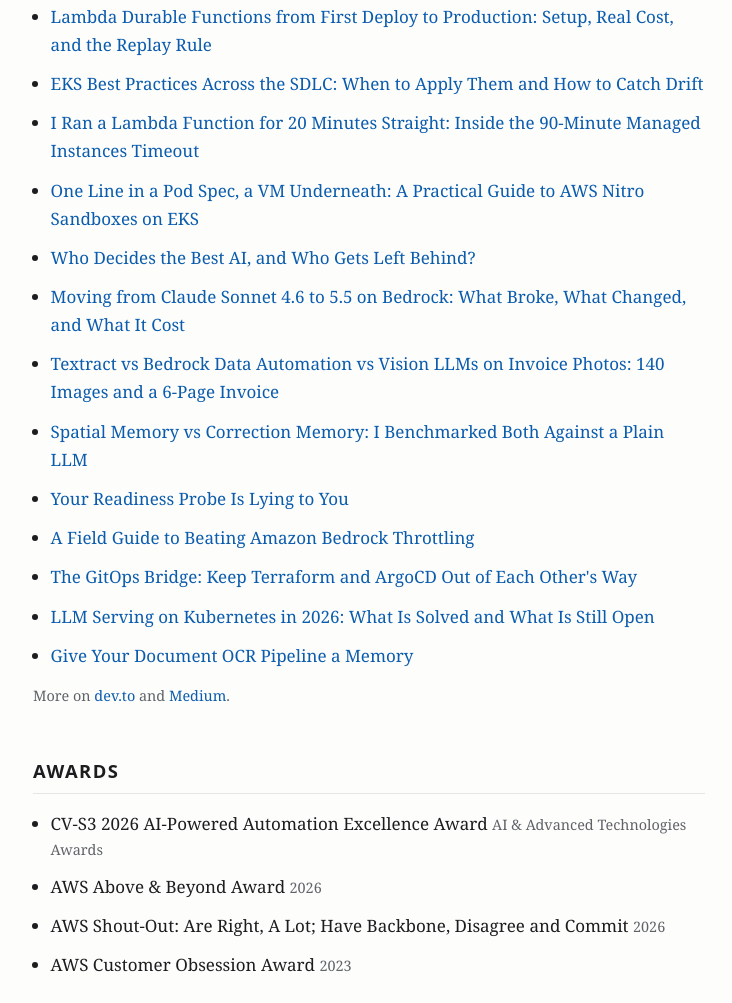
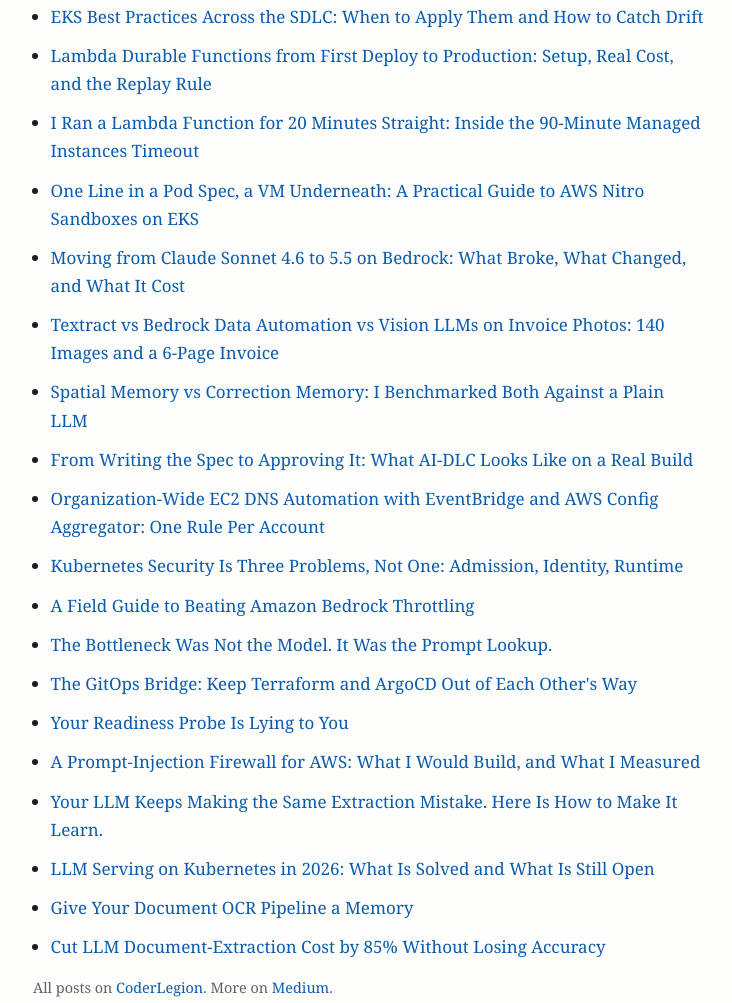
Before and after one commit to avneetbansal-aws/avneetbansal-aws.github.io, a plain HTML site: page index.html in a window 1280 px wide. Shown: the part 5136-6139 px from the top of the page, without its empty margins (271-1003 px from the left). Drawn offline with Linux system fonts and the light colour scheme.

Commit message:
Update index.html

```diff
--- a/index.html
+++ b/index.html
@@ -158,21 +158,27 @@ ior <!DOCTYPE html>
   <section id="writing" aria-labelledby="writing-h">
     <h2 id="writing-h">Writing</h2>
     <ul class="list">
-      <li><a href="https://dev.to/avneet_bansal_a65b3f31fc4/lambda-durable-functions-from-first-deploy-to-production-setup-real-cost-and-the-replay-rule-2g9e">Lambda Durable Functions from First Deploy to Production: Setup, Real Cost, and the Replay Rule</a></li>
-      <li><a href="https://dev.to/avneet_bansal_a65b3f31fc4/eks-best-practices-across-the-sdlc-when-to-apply-them-and-how-to-catch-drift-4l4">EKS Best Practices Across the SDLC: When to Apply Them and How to Catch Drift</a></li>
-      <li><a href="https://dev.to/avneet_bansal_a65b3f31fc4/i-ran-a-lambda-function-for-20-minutes-straight-inside-the-90-minute-managed-instances-timeout-12n5">I Ran a Lambda Function for 20 Minutes Straight: Inside the 90-Minute Managed Instances Timeout</a></li>
-      <li><a href="https://dev.to/avneet_bansal_a65b3f31fc4/one-line-in-a-pod-spec-a-vm-underneath-a-practical-guide-to-aws-nitro-sandboxes-on-eks-2e13">One Line in a Pod Spec, a VM Underneath: A Practical Guide to AWS Nitro Sandboxes on EKS</a></li>
-      <li><a href="https://dev.to/avneet_bansal_a65b3f31fc4/who-decides-the-best-ai-and-who-gets-left-behind-ogl">Who Decides the Best AI, and Who Gets Left Behind?</a></li>
-      <li><a href="https://dev.to/avneet_bansal_a65b3f31fc4/moving-from-claude-sonnet-46-to-55-on-bedrock-what-broke-what-changed-and-what-it-cost-3164">Moving from Claude Sonnet 4.6 to 5.5 on Bedrock: What Broke, What Changed, and What It Cost</a></li>
-      <li><a href="https://dev.to/avneet_bansal_a65b3f31fc4/textract-vs-bedrock-data-automation-vs-vision-llms-on-invoice-photos-140-images-and-a-6-page-59n9">Textract vs Bedrock Data Automation vs Vision LLMs on Invoice Photos: 140 Images and a 6-Page Invoice</a></li>
-      <li><a href="https://dev.to/avneet_bansal_a65b3f31fc4/spatial-memory-vs-correction-memory-i-benchmarked-both-against-a-plain-llm-3c39">Spatial Memory vs Correction Memory: I Benchmarked Both Against a Plain LLM</a></li>
-      <li><a href="https://dev.to/avneet_bansal_a65b3f31fc4/your-readiness-probe-is-lying-to-you-5e1g">Your Readiness Probe Is Lying to You</a></li>
-      <li><a href="https://dev.to/avneet_bansal_a65b3f31fc4/a-field-guide-to-beating-amazon-bedrock-throttling-1b9g">A Field Guide to Beating Amazon Bedrock Throttling</a></li>
-      <li><a href="https://dev.to/avneet_bansal_a65b3f31fc4/the-gitops-bridge-keep-terraform-and-argocd-out-of-each-others-way-3721">The GitOps Bridge: Keep Terraform and ArgoCD Out of Each Other's Way</a></li>
-      <li><a href="https://dev.to/avneet_bansal_a65b3f31fc4/llm-serving-on-kubernetes-in-2026-whats-solved-and-whats-still-open-52ad">LLM Serving on Kubernetes in 2026: What Is Solved and What Is Still Open</a></li>
-      <li><a href="https://dev.to/avneet_bansal_a65b3f31fc4/give-your-document-ocr-pipeline-a-memory-59l1">Give Your Document OCR Pipeline a Memory</a></li>
+      <li><a href="https://coderlegion.com/35938/eks-best-practices-across-the-sdlc-when-to-apply-them-and-how-to-catch-drift">EKS Best Practices Across the SDLC: When to Apply Them and How to Catch Drift</a></li>
+      <li><a href="https://coderlegion.com/35466/lambda-durable-functions-from-first-deploy-production-setup-real-cost-and-the-replay-rule">Lambda Durable Functions from First Deploy to Production: Setup, Real Cost, and the Replay Rule</a></li>
+      <li><a href="https://coderlegion.com/35124/ran-lambda-function-for-20-minutes-straight-inside-the-minute-managed-instances-timeout">I Ran a Lambda Function for 20 Minutes Straight: Inside the 90-Minute Managed Instances Timeout</a></li>
+      <li><a href="https://coderlegion.com/34594/one-line-in-a-pod-spec-a-vm-underneath-a-practical-guide-to-aws-nitro-sandboxes-on-eks">One Line in a Pod Spec, a VM Underneath: A Practical Guide to AWS Nitro Sandboxes on EKS</a></li>
+      <li><a href="https://coderlegion.com/34578/moving-from-claude-sonnet-4-6-to-5-5-on-bedrock-what-broke-what-changed-and-what-it-cost">Moving from Claude Sonnet 4.6 to 5.5 on Bedrock: What Broke, What Changed, and What It Cost</a></li>
+      <li><a href="https://coderlegion.com/34113/textract-vs-bda-vs-vision-llms-on-invoice-photos-140-images-and-a-6-page-invoice-real-calls">Textract vs Bedrock Data Automation vs Vision LLMs on Invoice Photos: 140 Images and a 6-Page Invoice</a></li>
+      <li><a href="https://coderlegion.com/33705/spatial-memory-vs-correction-memory-i-benchmarked-both-against-a-plain-llm">Spatial Memory vs Correction Memory: I Benchmarked Both Against a Plain LLM</a></li>
+      <li><a href="https://coderlegion.com/33078/from-writing-the-spec-to-approving-it-what-ai-dlc-looks-like-on-a-real-build">From Writing the Spec to Approving It: What AI-DLC Looks Like on a Real Build</a></li>
+      <li><a href="https://coderlegion.com/32736/organization-wide-ec2-dns-automation-with-eventbridge-aws-config-aggregator-rule-account">Organization-Wide EC2 DNS Automation with EventBridge and AWS Config Aggregator: One Rule Per Account</a></li>
+      <li><a href="https://coderlegion.com/32018/kubernetes-security-is-three-problems-not-one-admission-identity-runtime">Kubernetes Security Is Three Problems, Not One: Admission, Identity, Runtime</a></li>
+      <li><a href="https://coderlegion.com/31889/a-field-guide-to-beating-amazon-bedrock-throttling">A Field Guide to Beating Amazon Bedrock Throttling</a></li>
+      <li><a href="https://coderlegion.com/31651/the-bottleneck-was-not-the-model-it-was-the-prompt-lookup">The Bottleneck Was Not the Model. It Was the Prompt Lookup.</a></li>
+      <li><a href="https://coderlegion.com/30765/the-gitops-bridge-keep-terraform-and-argocd-out-of-each-others-way">The GitOps Bridge: Keep Terraform and ArgoCD Out of Each Other's Way</a></li>
+      <li><a href="https://coderlegion.com/30764/your-readiness-probe-is-lying-to-you">Your Readiness Probe Is Lying to You</a></li>
+      <li><a href="https://coderlegion.com/30639/a-prompt-injection-firewall-for-aws-what-id-build-and-what-i-measured">A Prompt-Injection Firewall for AWS: What I Would Build, and What I Measured</a></li>
+      <li><a href="https://coderlegion.com/30620/your-llm-keeps-making-the-same-extraction-mistake-heres-how-to-make-it-learn">Your LLM Keeps Making the Same Extraction Mistake. Here Is How to Make It Learn.</a></li>
+      <li><a href="https://coderlegion.com/30619/llm-serving-on-kubernetes-in-2026-whats-solved-and-whats-still-open">LLM Serving on Kubernetes in 2026: What Is Solved and What Is Still Open</a></li>
+      <li><a href="https://coderlegion.com/30618/give-your-document-ocr-pipeline-a-memory">Give Your Document OCR Pipeline a Memory</a></li>
+      <li><a href="https://coderlegion.com/30616/cut-llm-document-extraction-cost-by-85-without-losing-accuracy">Cut LLM Document-Extraction Cost by 85% Without Losing Accuracy</a></li>
     </ul>
-    <p class="meta">More on <a href="https://dev.to/avneet_bansal_a65b3f31fc4">dev.to</a> and <a href="https://medium.com/@avneetbansal9815">Medium</a>.</p>
+    <p class="meta">All posts on <a href="https://coderlegion.com/user/Avneet">CoderLegion</a>. More on <a href="https://medium.com/@avneetbansal9815">Medium</a>.</p>
   </section>
 
   <section id="awards" aria-labelledby="awards-h">
```
